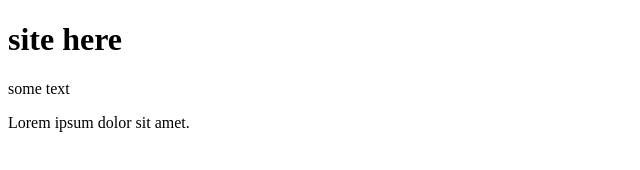
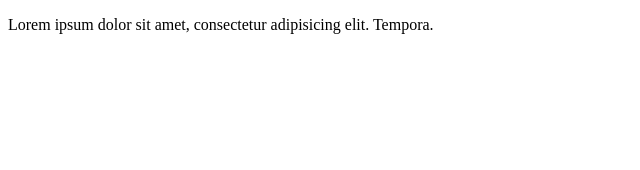
Before and after one commit to scimbal19/site, a plain HTML site: page index.html in a window 1280 px wide. Shown: the whole page, without its empty margins (0-640 px from the left). Drawn offline with Linux system fonts and the light colour scheme.

Commit message:
third commit

```diff
--- a/index.html
+++ b/index.html
@@ -8,8 +8,6 @@
     <title>Document</title>
   </head>
   <body>
-    <h1>site here</h1>
-    <p>some text</p>
-    <p>Lorem ipsum dolor sit amet.</p>
+    <p>Lorem ipsum dolor sit amet, consectetur adipisicing elit. Tempora.</p>
   </body>
 </html>
```
